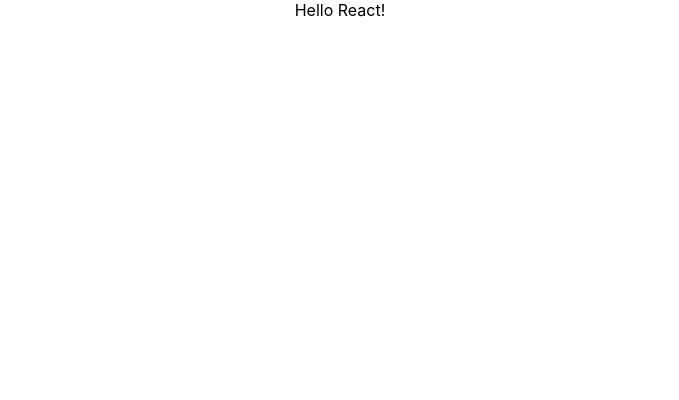
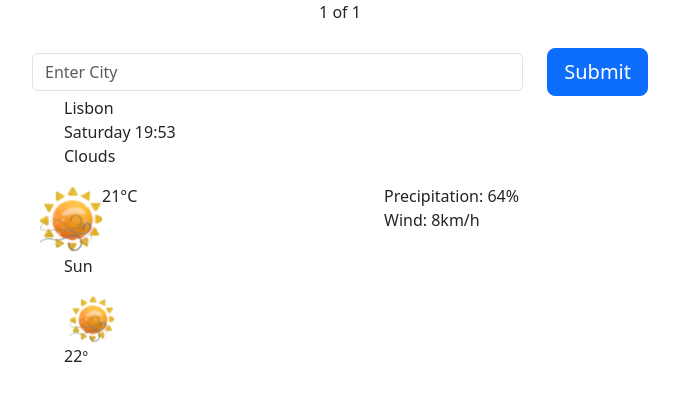
Before and after one commit to Helga-P/react-weather-app, a React (Create React App) app: page / in a window 1280 px wide. Shown: the top 400 px of the page, without its empty margins (300-979 px from the left). Built offline with nearby package versions, Linux system fonts and the light colour scheme.

Commit message:
Add the structure of the weather app

```diff
--- a/package.json
+++ b/package.json
@@ -6,7 +6,11 @@
     "@testing-library/jest-dom": "^5.16.5",
     "@testing-library/react": "^13.4.0",
     "@testing-library/user-event": "^13.5.0",
+    "axios": "^1.4.0",
+    "bootstrap": "^5.3.0",
+    "bootstrap-icons": "^1.10.5",
     "react": "^18.2.0",
+    "react-bootstrap": "^2.7.4",
     "react-dom": "^18.2.0",
     "react-scripts": "5.0.1",
     "web-vitals": "^2.1.4"
--- a/src/App.css
+++ b/src/App.css
@@ -1,11 +1,47 @@
 .App {
   text-align: center;
+  display: flex;
+  justify-content: center;
+  align-items: center;
 }
 
-.App-logo {
-  height: 40vmin;
-  pointer-events: none;
+.WeatherIconSmall {
+  width: 50px;
+    height: 50px;
+    align-items: center;
 }
+
+.IconAndTemp {
+  display: flex;
+}
+
+.MainIcon{
+  width: 70px;
+  height: 70px;
+}
+
+ul {
+  list-style-type: none;
+  text-align: start;
+  padding: 0;
+}
+
+.no-margin {
+  margin: 0;
+}
+
+.WeatherDashboard {
+  background: radial-gradient(99.73% 98.31% at 51.96% 40.13%, rgba(96, 103, 242, 0.8) 0.01%, rgba(52, 52, 52, 0.8) 94.06%)
+      /* warning: gradient uses a rotation that is not supported by CSS and may not behave as expected */
+    ;
+    box-shadow: 10px 28px 36px 17px rgba(0, 0, 0, 0.25);
+    backdrop-filter: blur(25.5px);
+    /* Note: backdrop-filter has minimal browser support */
+
+    border-radius: 56px;
+
+}
+
 
 @media (prefers-reduced-motion: no-preference) {
   .App-logo {
@@ -13,20 +49,9 @@
   }
 }
 
-.App-header {
-  background-color: #282c34;
-  min-height: 100vh;
-  display: flex;
-  flex-direction: column;
-  align-items: center;
-  justify-content: center;
-  font-size: calc(10px + 2vmin);
-  color: white;
-}
 
-.App-link {
-  color: #61dafb;
-}
+
+
 
 @keyframes App-logo-spin {
   from {
--- a/src/App.js
+++ b/src/App.js
@@ -1,7 +1,93 @@
+import React, { useState } from "react";
 import "./App.css";
+import "bootstrap/dist/css/bootstrap.min.css";
+import axios from "axios";
+import Button from "react-bootstrap/Button";
+import Container from "react-bootstrap/Container";
+import ThemeProvider from "react-bootstrap/ThemeProvider";
+import Row from "react-bootstrap/Row";
+import Col from "react-bootstrap/Col";
+import Form from "react-bootstrap/Form";
+import SunWithWind from "./img/SunWithWind.svg";
 
 function App() {
-  return <div className="App">Hello React!</div>;
+  return (
+    <div className="App">
+      <Container className="col-md-6 align-items-center">
+        <Row>
+          <Col>1 of 1</Col>
+        </Row>
+        <Form>
+          <Form.Label></Form.Label>
+          <Row className="justify-content-center align-items-center">
+            <Col>
+              <Form.Control
+                type="text"
+                placeholder="Enter City"
+                className="no-margin"
+              ></Form.Control>
+            </Col>
+            <Col xs="auto">
+              <Button
+                vvariant="primary"
+                type="submit"
+                size="lg"
+                className="no-margin"
+              >
+                Submit
+              </Button>
+            </Col>
+          </Row>
+        </Form>
+        <Row>
+          <Col md="auto">
+            <ul>
+              <li>Lisbon</li>
+              <li>Saturday 19:53</li>
+              <li>Clouds</li>
+            </ul>
+          </Col>
+          <Col></Col>
+        </Row>
+        <Row>
+          <Col className="IconAndTemp">
+            <img src={SunWithWind} alt="SunAndRain" className="MainIcon" />
+            <p>21°C</p>
+          </Col>
+          <Col>
+            <ul>
+              <li>Precipitation: 64%</li>
+              <li>Wind: 8km/h</li>
+            </ul>
+          </Col>
+        </Row>
+        <Row>
+          <Col>
+            <ul>
+              <li>
+                <div>
+                  <p>Sun</p>
+                </div>
+                <div>
+                  <img
+                    src={SunWithWind}
+                    alt="Sun_With_Wind"
+                    className="WeatherIconSmall"
+                  />
+                </div>
+                <div>
+                  22
+                  <small>°</small>
+                </div>
+              </li>
+              <li> </li>
+              <li></li>
+            </ul>
+          </Col>
+        </Row>
+      </Container>
+    </div>
+  );
 }
 
 export default App;
```
Also changed, not shown: src/index.js (+6 -6 lines), src/img/SunWithWind.svg (added), 1 other file (tests, documents, lock files or other folders).
